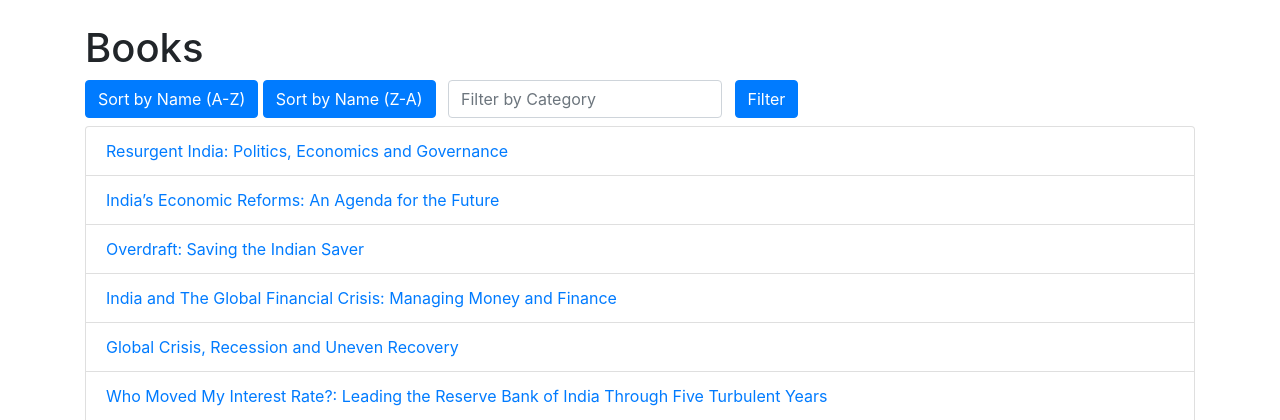
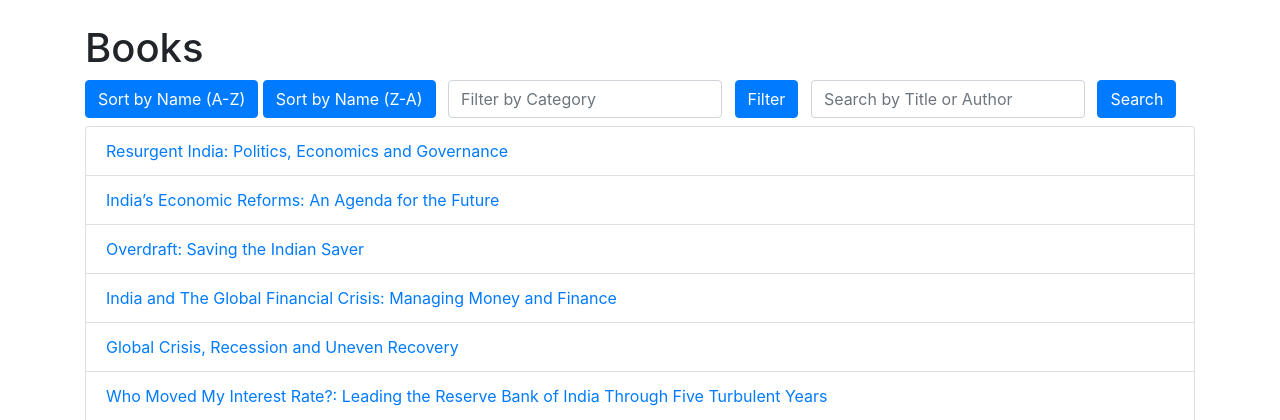
Before and after one commit to RohitBarnwal/library_dbms, a Django app: page /books/ in a window 1280 px wide. Shown: the part 56-476 px from the top of the page. Run offline with Django 5.2, Linux system fonts and the light colour scheme; data comes from the database, SQL or seed files in the repository; some libraries are stand-ins or nearby versions.

```diff
--- a/library/templates/library/book_list.html
+++ b/library/templates/library/book_list.html
@@ -9,6 +9,10 @@
         <form method="get" class="form-inline d-inline-block ml-2">
             <input type="text" name="category" placeholder="Filter by Category" class="form-control mr-2" value="{{ request.GET.category }}">
             <button type="submit" class="btn btn-primary">Filter</button>
+        </form>
+        <form method="get" class="form-inline d-inline-block ml-2">
+            <input type="text" name="q" placeholder="Search by Title or Author" class="form-control mr-2" value="{{ request.GET.q }}">
+            <button type="submit" class="btn btn-primary">Search</button>
         </form>
     </div>
     <ul class="list-group mb-4">
--- a/library/views.py
+++ b/library/views.py
@@ -20,6 +20,11 @@ class BookListView(ListView):
             return queryset.order_by('-title')
         if self.request.GET.get('category'):
             queryset = queryset.filter(category=self.request.GET.get('category'))
+
+        search_query = self.request.GET.get('q')
+        if search_query:
+            queryset = queryset.filter(title__icontains=search_query) | queryset.filter(authors__name__icontains=search_query)
+
         return queryset
 
 class BookDetailView(DetailView):
```
Also changed, not shown: library/migrations/0006_add_indian_economic_reforms_book.py (added), library/migrations/0007_add_hinton_books.py (added).
